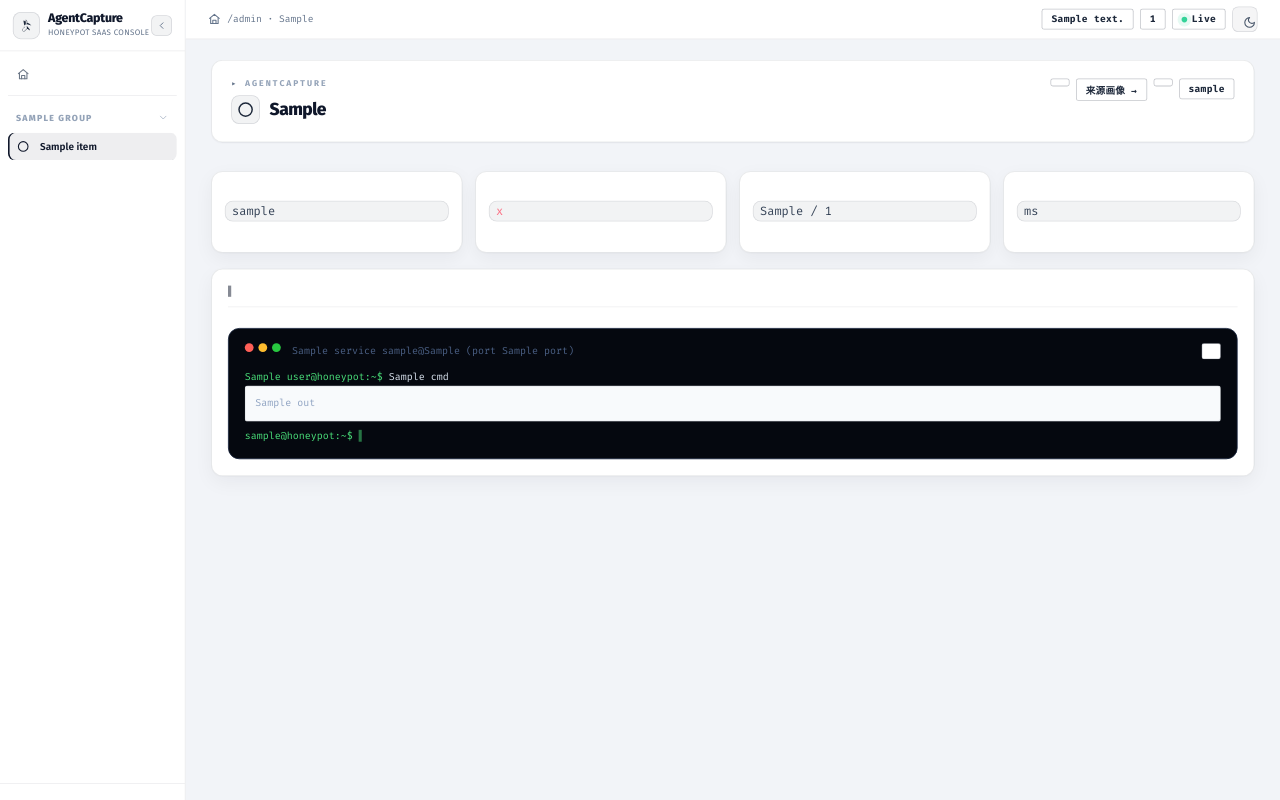
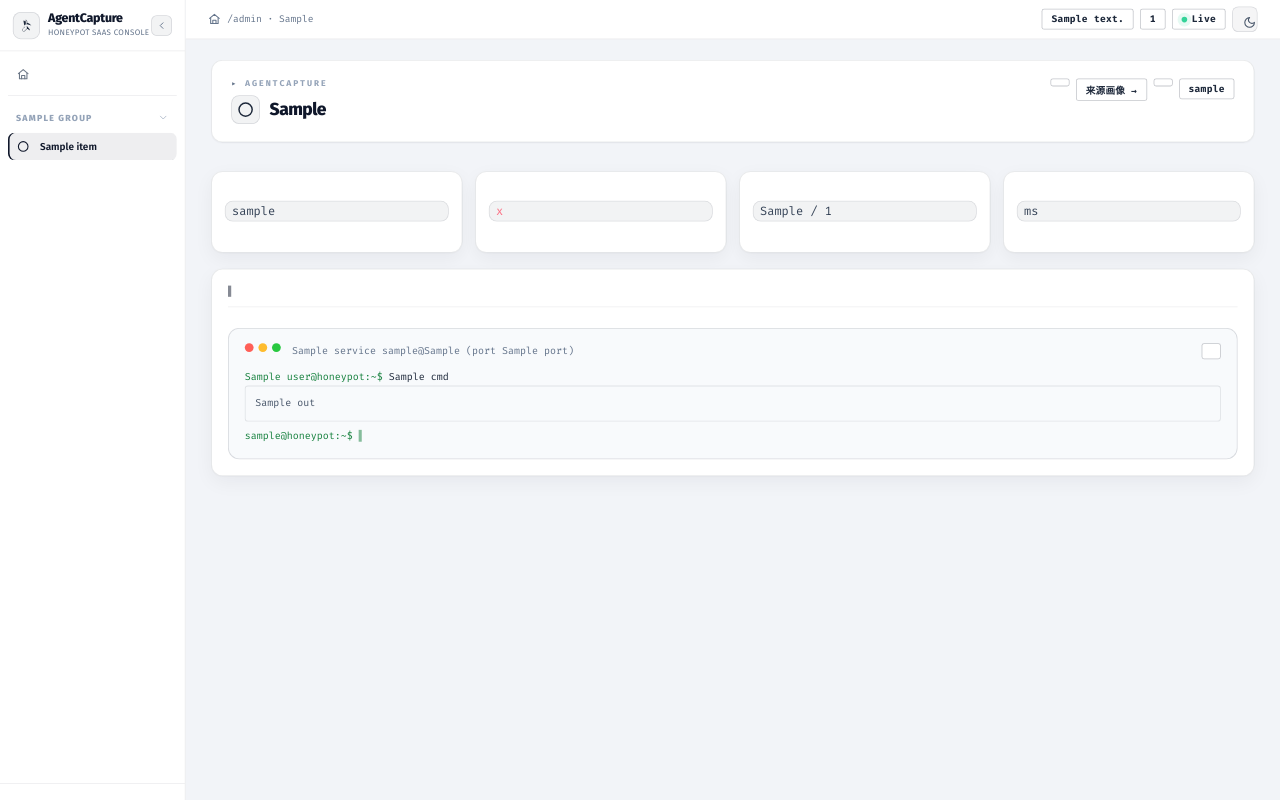
Before and after one commit to Tcotl/AgentCapture, a FastAPI app: template app/templates/admin/honeypot_session.html in a window 1280 px wide. Run offline with FastAPI, Linux system fonts and the light colour scheme; the template is opened without the code that fills it: most values are stand-ins (such as "Sample title", 1, 10 or a date in 2020); some libraries are stand-ins or nearby versions.

Commit message:
fix: session-replay terminal colors follow the UI theme
The terminal block hardcoded a dark shell with inline colors while its
container inherited the light theme's panel text color (#1e293b) — dark
text on a near-black terminal. Extract the palette into theme-aware
classes: dark theme keeps the classic dark terminal, light theme renders
a light terminal (light bg, deep-green prompt, dark command text,
slate output) with the container color pinned so light-panel rules
cannot leak into it.

```diff
--- a/app/static/admin.css
+++ b/app/static/admin.css
@@ -2888,3 +2888,32 @@ button.secondary.btn-danger-ghost {
 button.secondary.btn-danger-ghost:hover { background: rgba(251, 113, 133, 0.1) !important; border-color: var(--danger) !important; }
 [data-theme="light"] button.secondary.btn-danger-ghost { color: #be123c !important; }
 [data-theme="light"] button.secondary.btn-danger-ghost:hover { background: rgba(190, 18, 60, 0.08); }
+
+/* ---- session-replay terminal (theme-aware; dark terminal on dark theme,
+        light terminal on light theme — container color pinned so the
+        [data-theme=light] panel rules cannot leak dark text onto it) ---- */
+.hp-terminal {
+  background: #05080f;
+  border: 1px solid #16233d;
+  border-radius: 14px;
+  color: #dbe4f0;
+  font-family: "Fira Code", ui-monospace, monospace;
+  font-size: 12.5px;
+  line-height: 1.62;
+  overflow-x: auto;
+  max-height: 70vh;
+  overflow-y: auto;
+}
+.hp-terminal pre { margin: 0 0 8px; white-space: pre-wrap; word-break: break-word; font-family: inherit; font-size: inherit; }
+.hp-term-host, .hp-term-meta { color: #64748b; }
+[data-theme="light"] .hp-terminal .hp-term-host,
+[data-theme="light"] .hp-terminal .hp-term-meta { color: #64748b; }
+[data-theme="light"] .hp-terminal { background: #f8fafc; border-color: rgba(15, 23, 42, 0.14); color: #0f172a; }
+[data-theme="light"] .hp-terminal pre { color: #475569; }
+.hp-term-prompt { color: #4ae07a; }
+[data-theme="light"] .hp-terminal .hp-term-prompt { color: #15803d; }
+.hp-term-cmd { color: #dbe4f0; }
+[data-theme="light"] .hp-terminal .hp-term-cmd { color: #1e293b; }
+.hp-term-out { color: #8fa3c2; }
+[data-theme="light"] .hp-terminal .hp-term-out,
+[data-theme="light"] .hp-terminal pre.hp-term-out { color: #475569; }
--- a/app/templates/admin/base.html
+++ b/app/templates/admin/base.html
@@ -7,7 +7,7 @@
     <title>{{ title }} - AgentCapture</title>
     <link rel="icon" type="image/svg+xml" href="/static/agentcapture-logo.svg?v=default" />
     <link rel="shortcut icon" type="image/svg+xml" href="/static/agentcapture-logo.svg?v=default" />
-    <link rel="stylesheet" href="/static/admin.css?v=0.10.1" />
+    <link rel="stylesheet" href="/static/admin.css?v=0.10.2" />
     <script>
       // Apply the stored theme & sidebar state before first paint to avoid a flash.
       (function () {
--- a/app/templates/admin/honeypot_session.html
+++ b/app/templates/admin/honeypot_session.html
@@ -16,12 +16,12 @@
 
 <section class="panel">
   {{ section_header(_('终端回放'), _('绿色为攻击者输入，灰色为蜜罐返回输出；认证事件以标签行呈现。')) }}
-  <div class="hp-terminal" style="margin-top:12px;background:#05080f;border:1px solid #16233d;border-radius:14px;padding:18px 20px;font-family:'Fira Code',ui-monospace,monospace;font-size:12.5px;line-height:1.62;overflow-x:auto;max-height:70vh;overflow-y:auto;">
+  <div class="hp-terminal" style="margin-top:12px;padding:18px 20px">
     <div style="display:flex;gap:6px;margin-bottom:12px">
       <span style="width:11px;height:11px;border-radius:50%;background:#ff5f57;display:inline-block"></span>
       <span style="width:11px;height:11px;border-radius:50%;background:#febc2e;display:inline-block"></span>
       <span style="width:11px;height:11px;border-radius:50%;background:#28c840;display:inline-block"></span>
-      <span style="color:#4a5f83;margin-left:8px">{{ row.service or 'ssh' }} {{ row.username }}@{{ row.source_ip }} (port {{ row.port }})</span>
+      <span class="hp-term-host" style="margin-left:8px">{{ row.service or 'ssh' }} {{ row.username }}@{{ row.source_ip }} (port {{ row.port }})</span>
       <span style="flex:1"></span>
       <a class="chip" href="/admin/honeypot-sessions/{{ row.id }}/export.pcap" style="cursor:pointer;text-decoration:none">{{ _( '导出流量包 (.pcap)' ) }}</a>
     </div>
@@ -29,20 +29,20 @@
       {% if entry.kind == 'auth' %}
         <div style="margin:10px 0">
           {{ badge('AUTH · ' ~ (entry.method or 'password') ~ ' · ' ~ (entry.user or '?') ~ (_(' · 通过') if entry.accepted else _(' · 拒绝')), 'success' if entry.accepted else 'danger') }}
-          <span style="color:#3d5178">{{ entry.ts[:19] }}</span>
+          <span class="hp-term-meta">{{ entry.ts[:19] }}</span>
         </div>
       {% elif entry.kind == 'session_open' %}
-        <div style="margin:10px 0"><span style="color:#4a5f83">— session opened {{ entry.ts[:19] }} —</span></div>
+        <div style="margin:10px 0"><span class="hp-term-meta">— session opened {{ entry.ts[:19] }} —</span></div>
       {% else %}
         <div>
-          <span style="color:#4ae07a">{{ entry.user }}@honeypot:~$ </span><span style="color:#dbe4f0">{{ entry.cmd }}</span>
+          <span class="hp-term-prompt">{{ entry.user }}@honeypot:~$ </span><span class="hp-term-cmd">{{ entry.cmd }}</span>
         </div>
-        {% if entry.out %}<pre style="margin:0 0 8px;color:#8fa3c2;white-space:pre-wrap;word-break:break-word;font-family:inherit;font-size:inherit">{{ entry.out }}</pre>{% endif %}
+        {% if entry.out %}<pre class="hp-term-out">{{ entry.out }}</pre>{% endif %}
       {% endif %}
     {% else %}
-      <p style="color:#4a5f83">{{ _('（转录为空）') }}</p>
+      <p class="hp-term-meta">{{ _('（转录为空）') }}</p>
     {% endfor %}
-    <div style="color:#4ae07a">{{ row.username or 'root' }}@honeypot:~$ <span style="opacity:.5">▌</span></div>
+    <div class="hp-term-prompt">{{ row.username or 'root' }}@honeypot:~$ <span style="opacity:.5">▌</span></div>
   </div>
 </section>
 
```
